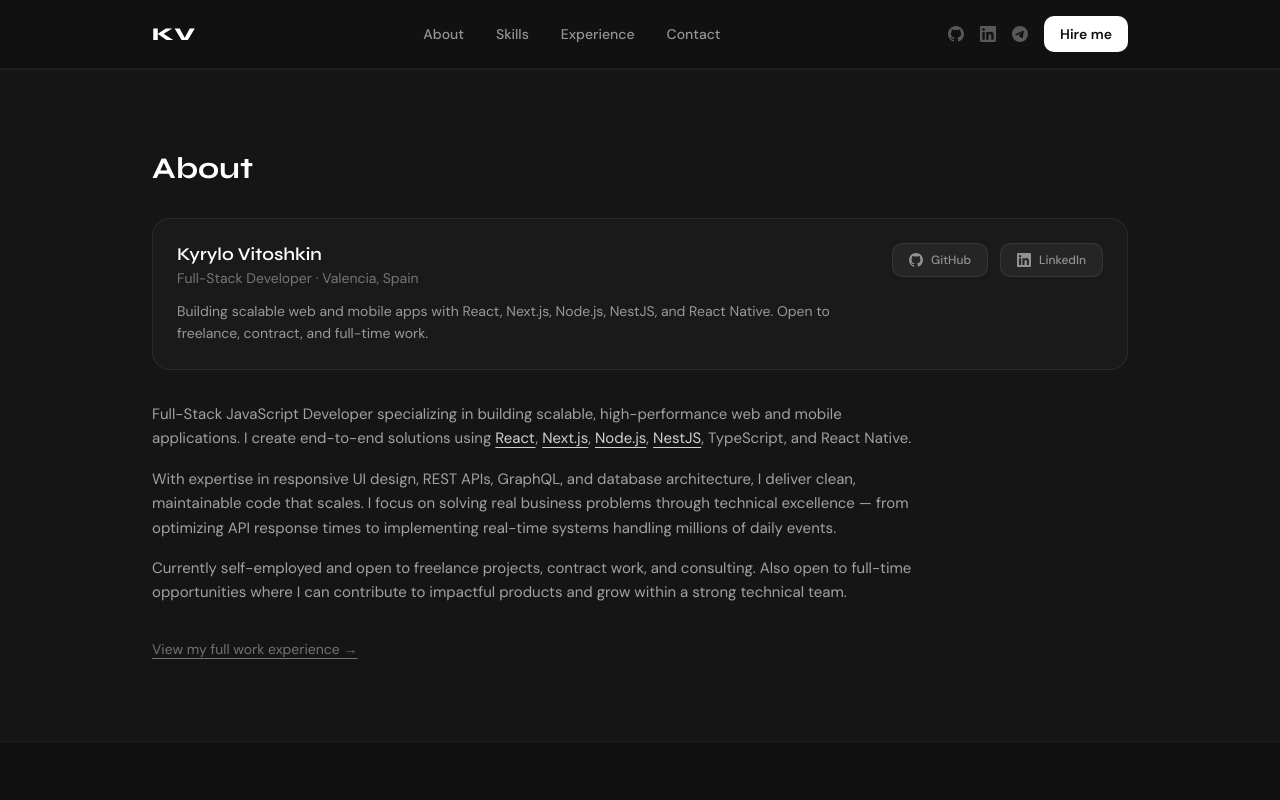
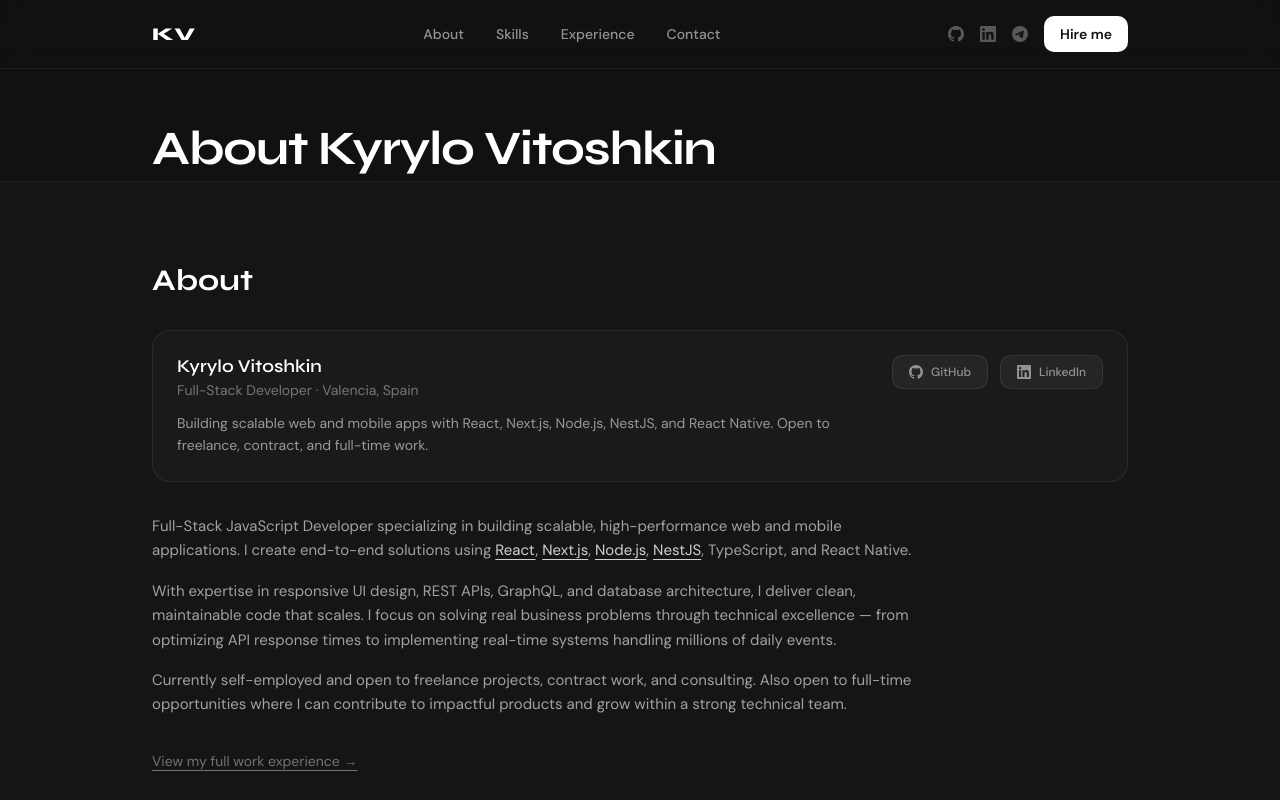
Before and after one commit to Cheastear/profile, a Next.js app: page /about in a window 1280 px wide. Shown: the top 800 px of the page. Built offline with nearby package versions, Linux system fonts and the light colour scheme.

Commit message:
feat: h1 for pages

```diff
--- a/src/app/about/page.tsx
+++ b/src/app/about/page.tsx
@@ -17,6 +17,11 @@ export default function AboutPage() {
     <div className="min-h-screen text-white">
       <Nav />
       <main>
+        <div className="mx-auto max-w-5xl px-6 pt-14 pb-2">
+          <h1 className="font-heading font-bold text-5xl text-white tracking-tight">
+            About Kyrylo Vitoshkin
+          </h1>
+        </div>
         <About />
         <Skills />
         <Experience />
```
